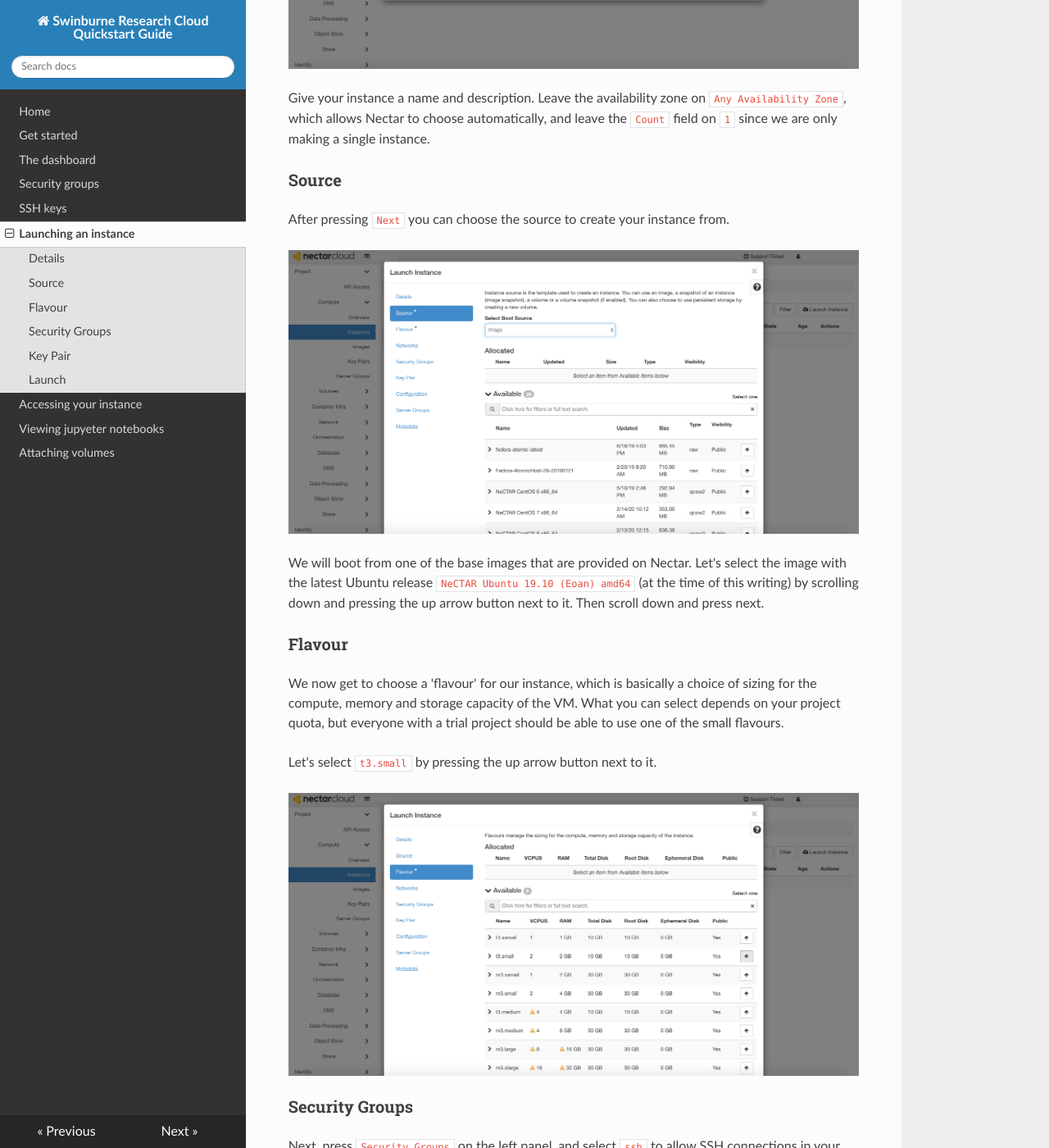
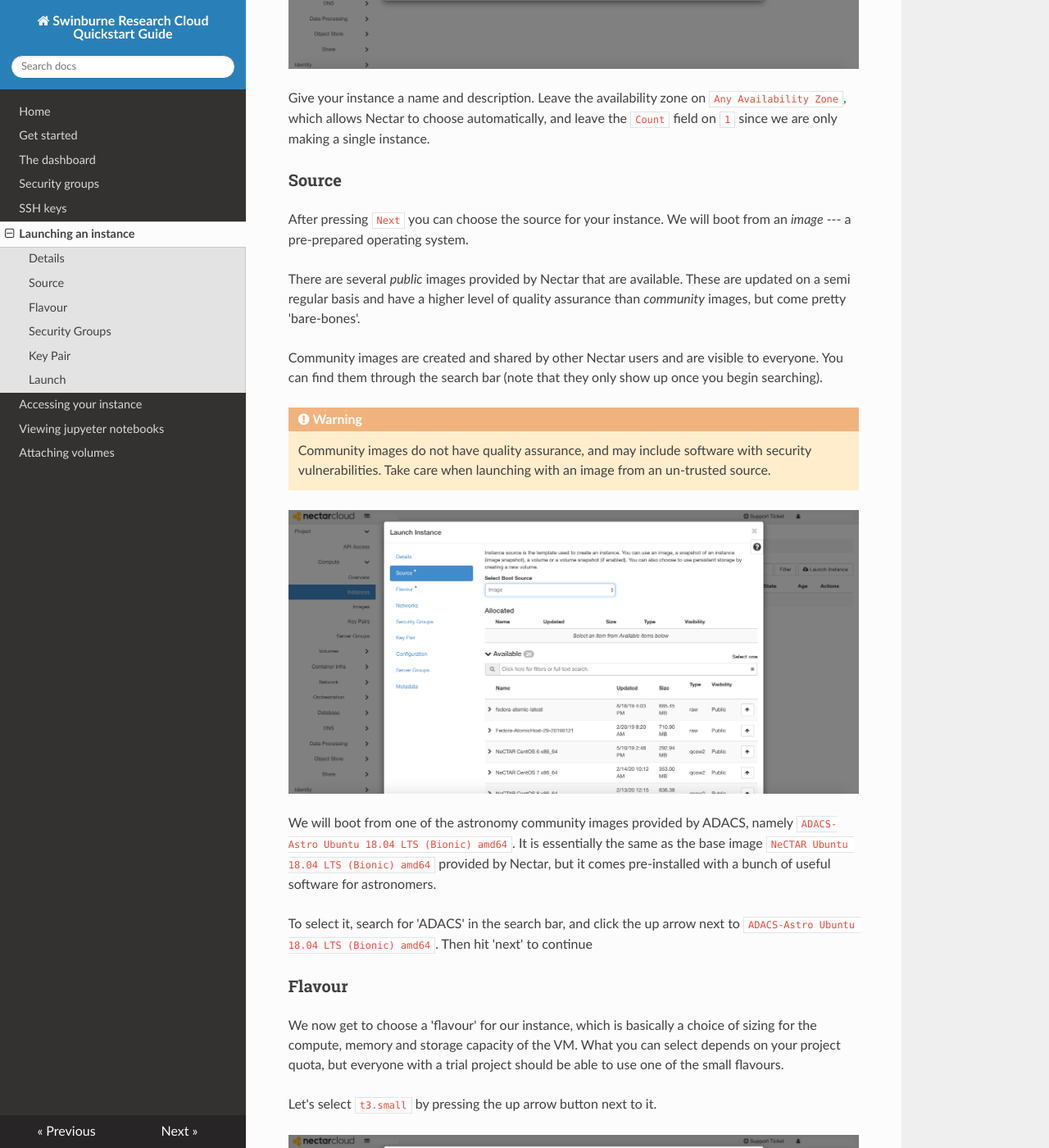
Before and after one commit to ADACS-Australia/swinburne-rc-docs, an MkDocs documentation site: the page built from docs/launching-instance.md, in a window 1280 px wide and 1400 px high, scrolled down 642 px. Shown: the whole window at 82% size. Built offline with MkDocs 1.6.1, drawn with Linux system fonts in a browser that asks for light colours; nearby versions of some CDN libraries.

Commit message:
changed guide to boot from ADACS community image

```diff
--- a/docs/launching-instance.md
+++ b/docs/launching-instance.md
@@ -9,11 +9,20 @@ On the left panel of the dashboard select the `Compute` tab, then select `Instan
 Give your instance a name and description. Leave the availability zone on `Any Availability Zone`, which allows Nectar to choose automatically, and leave the `Count` field on `1` since we are only making a single instance.
 
 ### Source
-After pressing `Next` you can choose the source to create your instance from.
+After pressing `Next` you can choose the source for your instance. We will boot from an *image* --- a pre-prepared operating system.
+
+There are several *public* images provided by Nectar that are available. These are updated on a semi regular basis and have a higher level of quality assurance than *community* images, but come pretty 'bare-bones'.
+
+Community images are created and shared by other Nectar users and are visible to everyone. You can find them through the search bar (note that they only show up once you begin searching).
+
+!!! warning
+    Community images do not have quality assurance, and may include software with security vulnerabilities. Take care when launching with an image from an un-trusted source.
 
 ![](images/launch_instance_source.png)
 
-We will boot from one of the base images that are provided on Nectar. Let's select the image with the latest Ubuntu release `NeCTAR Ubuntu 19.10 (Eoan) amd64` (at the time of this writing) by scrolling down and pressing the up arrow button next to it. Then scroll down and press next.
+We will boot from one of the astronomy community images provided by ADACS, namely `ADACS-Astro Ubuntu 18.04 LTS (Bionic) amd64`. It is essentially the same as the base image `NeCTAR Ubuntu 18.04 LTS (Bionic) amd64` provided by Nectar, but it comes pre-installed with a bunch of useful software for astronomers.
+
+To select it, search for 'ADACS' in the search bar, and click the up arrow next to `ADACS-Astro Ubuntu 18.04 LTS (Bionic) amd64`. Then hit 'next' to continue
 
 ### Flavour
 We now get to choose a 'flavour' for our instance, which is basically a choice of sizing for the compute, memory and storage capacity of the VM. What you can select depends on your project quota, but everyone with a trial project should be able to use one of the small flavours.
```
